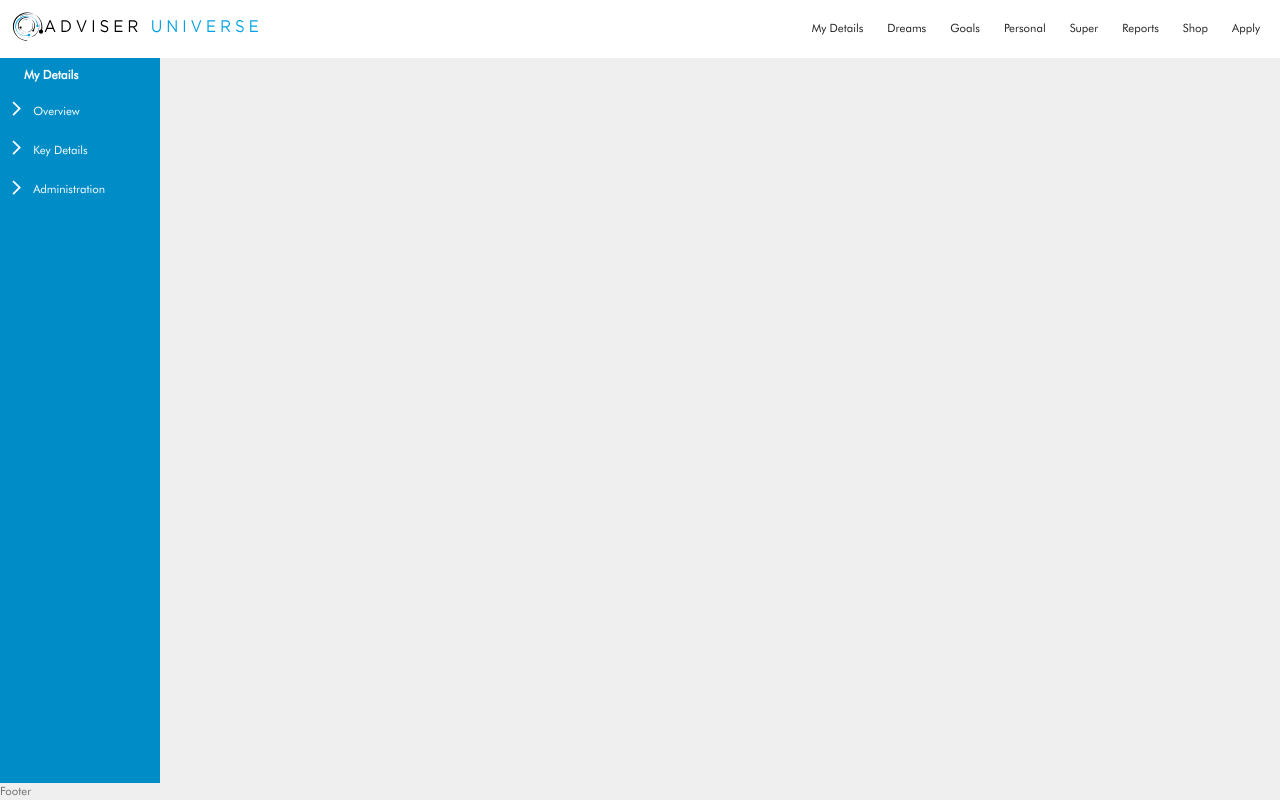
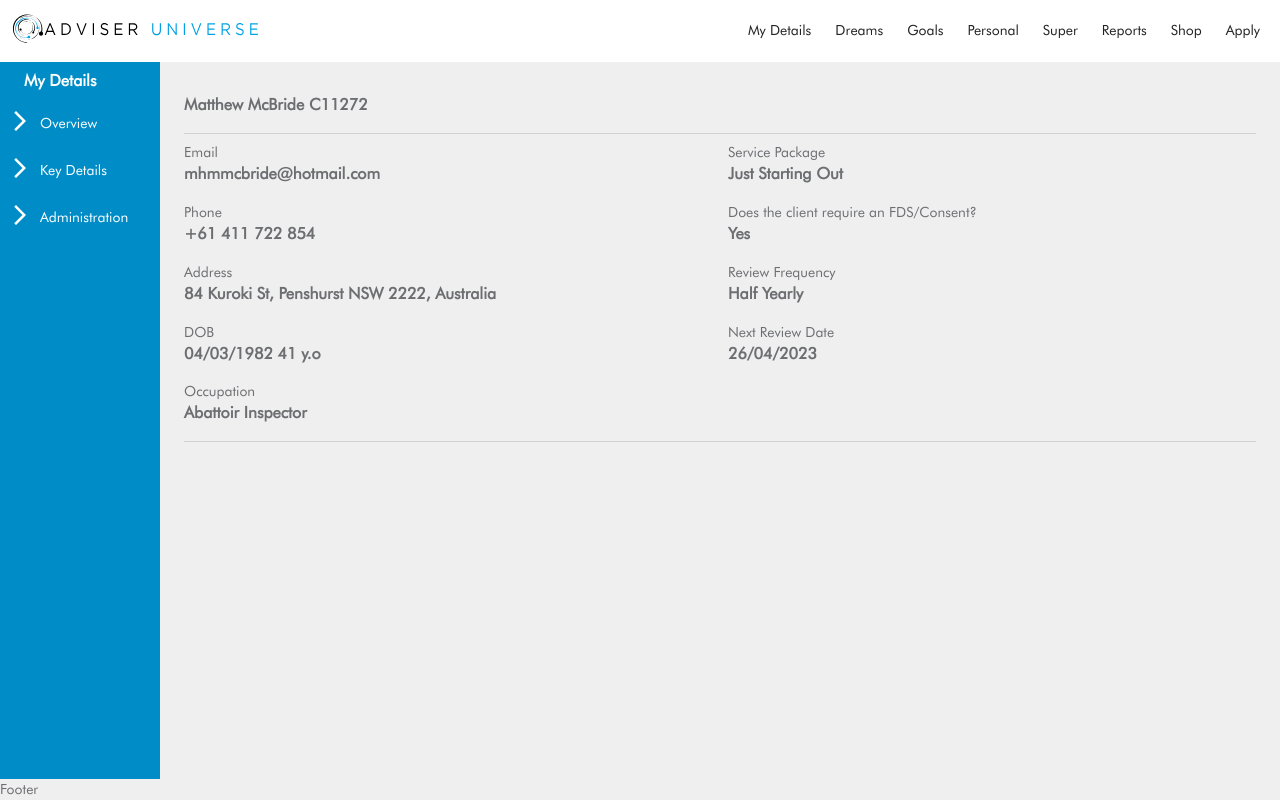
Before and after one commit to Uhmopt/p2pp-fe-ts, a React (Create React App) app: page / in a window 1280 px wide. Built offline with nearby package versions, Linux system fonts and the light colour scheme.

Commit message:
[new] static skeleton

```diff
--- a/src/AppRoutes.tsx
+++ b/src/AppRoutes.tsx
@@ -1,4 +1,5 @@
 import Layout from "pages/layout";
+import AuthLoginPage from "pages/login/auth-login";
 import NotFoundPage from "pages/misc/NotFoundPage";
 import { lazy, Suspense } from "react";
 import { Route, Routes } from "react-router-dom";
@@ -9,6 +10,7 @@ const AppRoutes = () => {
 	return (
 		<Suspense fallback={<div>Loading...</div>}>
 			<Routes>
+				<Route path="auth-login" element={<AuthLoginPage />} />
 				<Route path="/" element={<Layout />}>
 					<Route path="/" element={<ClientOverviewPage />} />
 					{/* fallback 404 page */}
--- a/src/pages/client/overview/ClientOverview.tsx
+++ b/src/pages/client/overview/ClientOverview.tsx
@@ -1,7 +1,40 @@
-import React from "react";
+import { Divider, Grid, Typography } from "@mui/material";
 
 const ClientOverview = () => {
-	return <div>ClientOverview</div>;
+	return (
+		<div>
+			<Typography variant="body2" fontWeight={700}>
+				Matthew McBride C11272
+			</Typography>
+
+			<Divider sx={{ p: 1 }} />
+
+			<Grid container spacing={2} sx={{ pt: 1 }}>
+				{[
+					{ label: "Email", value: "mhmmcbride@hotmail.com" },
+					{ label: "Service Package", value: "Just Starting Out" },
+					{ label: "Phone", value: "+61 411 722 854" },
+					{ label: "Does the client require an FDS/Consent?", value: "Yes" },
+					{ label: "Address", value: "84 Kuroki St, Penshurst NSW 2222, Australia" },
+					{ label: "Review Frequency", value: "Half Yearly" },
+					{ label: "DOB", value: "04/03/1982 41 y.o" },
+					{ label: "Next Review Date", value: "26/04/2023" },
+					{ label: "Occupation", value: "Abattoir Inspector" },
+				].map((item, itemIndex) => {
+					return (
+						<Grid key={itemIndex} item lg={6} md={6} sm={6} xs={12}>
+							<Typography>{item.label ?? ""}</Typography>
+							<Typography variant="body2" fontWeight={700}>
+								{item.value ?? ""}
+							</Typography>
+						</Grid>
+					);
+				})}
+			</Grid>
+
+			<Divider sx={{ p: 1 }} />
+		</div>
+	);
 };
 
 export default ClientOverview;
--- a/src/pages/client/overview/ClientOverviewPage.tsx
+++ b/src/pages/client/overview/ClientOverviewPage.tsx
@@ -1,7 +1,12 @@
 import React from "react";
+import ClientOverview from "./ClientOverview";
 
 const ClientOverviewPage = () => {
-	return <div>ClientOverviewPage</div>;
+	return (
+		<div>
+			<ClientOverview />
+		</div>
+	);
 };
 
 export default ClientOverviewPage;
--- a/src/pages/layout/Layout.tsx
+++ b/src/pages/layout/Layout.tsx
@@ -1,6 +1,7 @@
 import { Box, Grid, Stack } from "@mui/material";
 import ScrollContainer from "components/containers/ScrollContainer";
 import { FC, PropsWithChildren } from "react";
+import { Outlet } from "react-router-dom";
 import Footer from "./footer";
 import Header from "./header";
 import Sidebar from "./sidebar";
@@ -10,12 +11,14 @@ const Layout: FC<PropsWithChildren> = ({ children }) => {
 		<Stack sx={{ height: "100vh", overflow: "hidden" }}>
 			<Header />
 			<Box flexGrow={1}>
-				<Grid container sx={{ height: "100%" }} alignItems="stretch">
+				<Grid container sx={{ height: "100%" }} alignItems="stretch" flexWrap="nowrap">
 					<Grid item>
 						<Sidebar />
 					</Grid>
 					<Grid item flexGrow={1}>
-						<ScrollContainer>{children}</ScrollContainer>
+						<ScrollContainer>
+							<Box sx={{ pt: 4, px: 3 }}>{children ? children : <Outlet />}</Box>
+						</ScrollContainer>
 					</Grid>
 				</Grid>
 			</Box>
--- a/src/pages/layout/sidebar/Sidebar.tsx
+++ b/src/pages/layout/sidebar/Sidebar.tsx
@@ -7,7 +7,7 @@ const Sidebar = () => {
 		<Box
 			sx={{ background: (theme) => theme.palette.primary.main, width: 160, height: "100%", color: (theme) => theme.palette.common.white }}
 		>
-			<Typography fontSize={12} fontWeight={700} sx={{ px: 3, py: 1 }}>
+			<Typography variant="body2" fontWeight={700} sx={{ px: 3, py: 1 }}>
 				My Details
 			</Typography>
 			<ScrollContainer>
--- /dev/null
+++ b/src/pages/login/auth-login/AuthLoginPage.tsx
@@ -0,0 +1,7 @@
+import React from "react";
+
+const AuthLoginPage = () => {
+	return <div>AuthLoginPage</div>;
+};
+
+export default AuthLoginPage;
--- /dev/null
+++ b/src/pages/login/auth-login/index.tsx
@@ -0,0 +1,3 @@
+import AuthLoginPage from "./AuthLoginPage";
+
+export default AuthLoginPage;
--- a/src/themes/muiTheme.ts
+++ b/src/themes/muiTheme.ts
@@ -18,5 +18,5 @@ export const clientTheme = createTheme({
 		MuiBackdrop: { styleOverrides: { root: { backdropFilter: "blur(5px)" } } },
 	},
 
-	typography: { fontFamily: "Futura Bk BT", fontSize: 10 },
+	typography: { fontFamily: "Futura Bk BT", body1: { fontSize: "0.875rem" }, body2: { fontSize: "1rem" } },
 });
```
Also changed, not shown: src/api/api.service.ts (added, +37 -0 lines), src/api/apiResponse.ts (added, +21 -0 lines), src/pages/login/auth-login/AuthLogin.tsx (added, +19 -0 lines).
